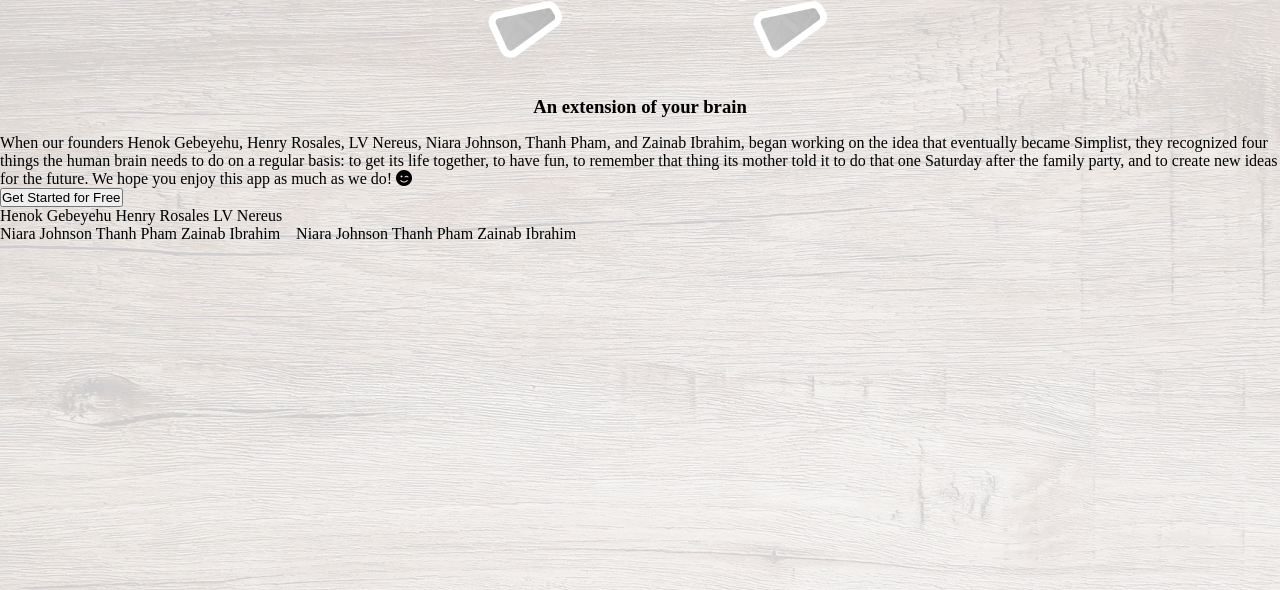
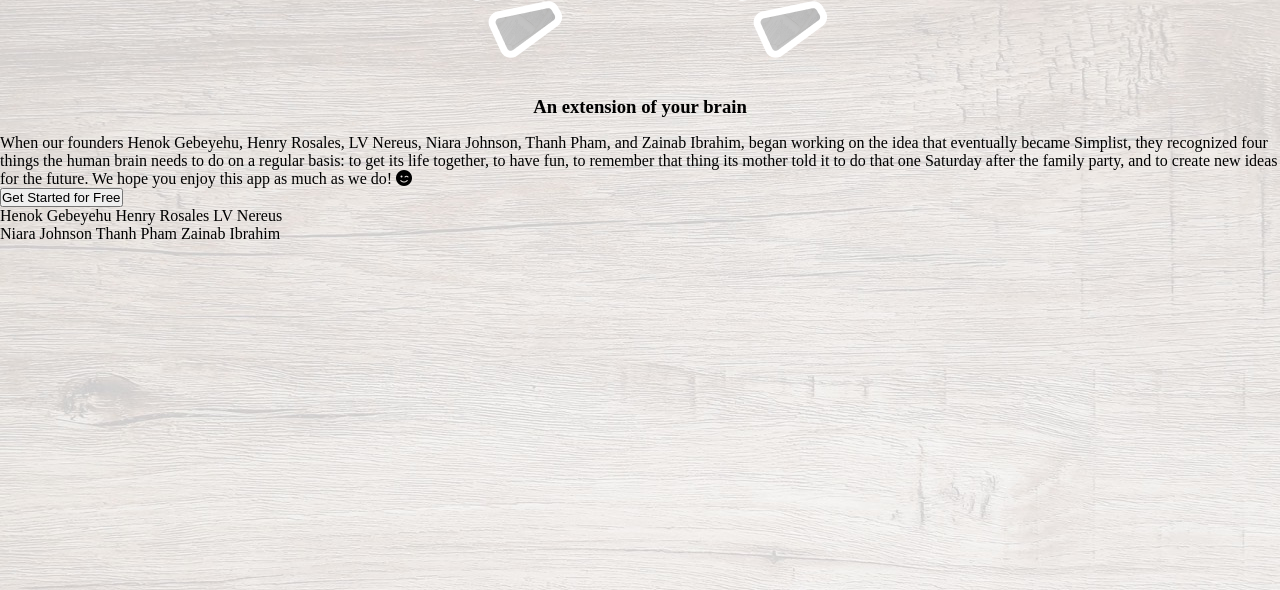
Before and after one commit to hnaht310/To-do-list-app, a plain HTML site: page about.html in a window 1280 px wide. Shown: the part 210-800 px from the top of the page. Drawn offline with Linux system fonts and the light colour scheme; a web font is replaced by a local one.

Commit message:
Updated @ symbol on line ten.
Updated @ symbol on line ten.

```diff
--- a/about.html
+++ b/about.html
@@ -7,7 +7,7 @@
 
     <!--  Links for Grotesque Font  -->
     <link rel="preconnect" href="https://fonts.googleapis.com">
-    <link rel="preconnect" href="https:/@/fonts.gstatic.com" crossorigin>
+    <link rel="preconnect" href="https://fonts.gstatic.com" crossorigin>
     <link href="https://fonts.googleapis.com/css2?family=Darker+Grotesque:wght@300;400;500;600;700;800;900&display=swap" rel="stylesheet">
 
     <!--Emoji Link-->
@@ -62,9 +62,6 @@
         <img class="Imagegroup2" id="NiaraJohnson" href="./assets/images/NiaraJohnson.png"/>
         <img class="Imagegroup2" id="ThanhPham" href=""/>
         <img class="Imagegroup2" id="ZainabIbrahim" href=""/>
-        <a>Niara Johnson</a>
-        <a>Thanh Pham</a>
-        <a>Zainab Ibrahim</a>
     </div>
 
 </body>
```
